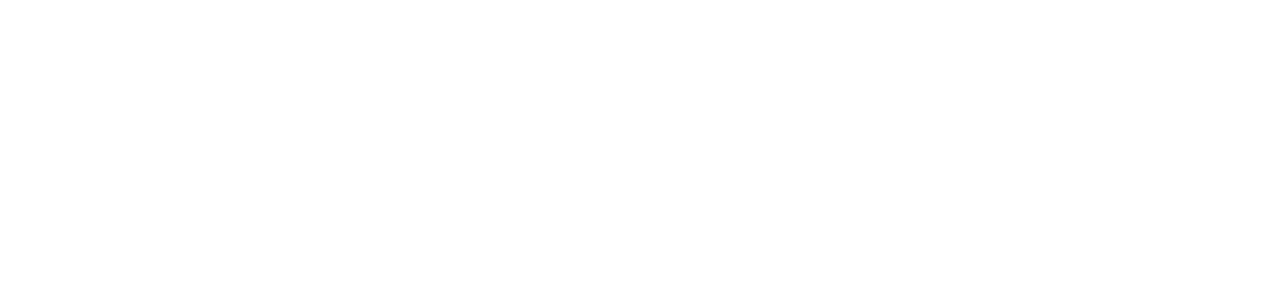
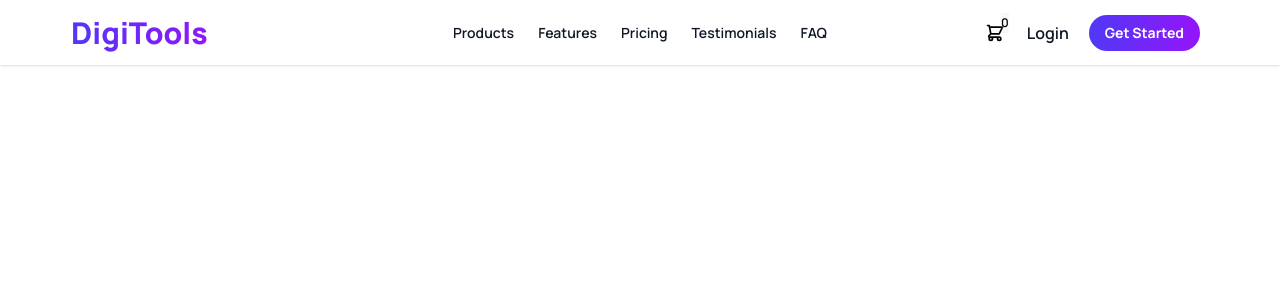
Before and after one commit to HSBHasib/PH-ASSIGNMENT-06, a React (Vite) app: page / in a window 1280 px wide. Shown: the top 300 px of the page. Built offline with nearby package versions, Linux system fonts and the light colour scheme; the HTML template or start-up script is replaced by a standard one.

Commit message:
add navber Sectoin

```diff
--- a/index.html
+++ b/index.html
@@ -4,7 +4,7 @@
     <meta charset="UTF-8" />
     <link rel="icon" type="image/svg+xml" href="/vite.svg" />
     <meta name="viewport" content="width=device-width, initial-scale=1.0" />
-    <title>ph-assignment-06</title>
+    <title>PH-ASSIGNMENT-06</title>
   </head>
   <body>
     <div id="root"></div>
--- a/package.json
+++ b/package.json
@@ -20,6 +20,7 @@
     "@types/react": "^19.2.7",
     "@types/react-dom": "^19.2.3",
     "@vitejs/plugin-react": "^5.1.1",
+    "daisyui": "^5.5.19",
     "eslint": "^9.39.1",
     "eslint-plugin-react-hooks": "^7.0.1",
     "eslint-plugin-react-refresh": "^0.4.24",
--- a/src/App.jsx
+++ b/src/App.jsx
@@ -1,9 +1,10 @@
 import React from 'react'
+import Header from './components/Header/Header'
 
 const App = () => {
   return (
     <div>
-
+      <Header />
     </div>
   )
 }
--- /dev/null
+++ b/src/components/Header/Banner/Banner.jsx
@@ -0,0 +1,11 @@
+import React from 'react'
+
+const Banner = () => {
+  return (
+    <div>
+
+    </div>
+  )
+}
+
+export default Banner
--- /dev/null
+++ b/src/components/Header/Header.jsx
@@ -0,0 +1,14 @@
+import React from 'react'
+import Navber from './Navber/Navber'
+import Banner from './Banner/Banner'
+
+const Header = () => {
+  return (
+    <div>
+      <Navber />
+      <Banner />
+    </div>
+  )
+}
+
+export default Header
--- /dev/null
+++ b/src/components/Header/Navber/Navber.jsx
@@ -0,0 +1,56 @@
+import React from 'react'
+
+const Navber = () => {
+  return (
+    <div>
+      <div>
+        <div className="navbar bg-base-100 shadow-sm sm:px-20">
+            <div className="navbar-start -space-x-7">
+            <div className="dropdown">
+                <div tabIndex={0} role="button" className="btn btn-ghost lg:hidden">
+                <svg xmlns="http://www.w3.org/2000/svg" className="h-5 w-5" fill="none" viewBox="0 0 24 24" stroke="currentColor"> <path strokeLinecap="round" strokeLinejoin="round" strokeWidth="2" d="M4 6h16M4 12h8m-8 6h16" /> </svg>
+                </div>
+                <ul
+                tabIndex="-1"
+                className="menu menu-sm dropdown-content bg-base-100 rounded-box z-1 mt-3 w-52 p-2 shadow font-semibold">
+                <li className='transition-all duration-200 active:scale-95 active:bg-[linear-gradient(88deg,#4f39f6_0%,#9514fa_100%)] active:text-white rounded-lg'><a>Products</a></li>
+                <li className='transition-all duration-100 active:scale-95 active:bg-[linear-gradient(88deg,#4f39f6_0%,#9514fa_100%)] active:text-white rounded-lg'><a>Features</a></li>
+                <li className='transition-all duration-100 active:scale-95 active:bg-[linear-gradient(88deg,#4f39f6_0%,#9514fa_100%)] active:text-white rounded-lg'><a>Pricing</a></li>
+                <li className='transition-all duration-100 active:scale-95 active:bg-[linear-gradient(88deg,#4f39f6_0%,#9514fa_100%)] active:text-white rounded-lg'><a>Testimonials</a></li>
+                <li className='transition-all duration-100 active:scale-95 active:bg-[linear-gradient(88deg,#4f39f6_0%,#9514fa_100%)] active:text-white rounded-lg'><a>FAQ</a></li>
+                </ul>
+            </div>
+            <a className="btn btn-ghost text-transparent bg-clip-text bg-[linear-gradient(88deg,#4f39f6_0%,#9514fa_100%)] font-extrabold text-3xl">DigiTools</a>
+            </div>
+            <div className="navbar-center hidden lg:flex">
+            <ul className="menu menu-horizontal px-1 text-[#101727] font-semibold">
+                <li><a>Products</a></li>
+                <li><a>Features</a></li>
+                <li><a>Pricing</a></li>
+                <li><a>Testimonials</a></li>
+                <li><a>FAQ</a></li>
+            </ul>
+            </div>
+            <div className="navbar-end space-x-3">
+                <div className="flex-none">
+                    <div className="dropdown dropdown-end">
+                    <div tabIndex={0} role="button" className="btn btn-ghost btn-circle">
+                        <div className="indicator">
+                        <svg xmlns="http://www.w3.org/2000/svg" className="h-5 w-5" fill="none" viewBox="0 0 24 24" stroke="currentColor"> <path strokeLinecap="round" strokeLinejoin="round" strokeWidth="2" d="M3 3h2l.4 2M7 13h10l4-8H5.4M7 13L5.4 5M7 13l-2.293 2.293c-.63.63-.184 1.707.707 1.707H17m0 0a2 2 0 100 4 2 2 0 000-4zm-8 2a2 2 0 11-4 0 2 2 0 014 0z" /> </svg>
+                        <span className="badge badge-sm indicator-item">0</span>
+                        </div>
+                    </div>
+                    </div>
+                </div>
+                <p className='font-semibold text-[#101727] pr-2'>Login</p>
+                <a className="border-none bg-[linear-gradient(88deg,#4f39f6_0%,#9514fa_100%)] text-white rounded-full px-4 py-2 text-sm font-bold transition-all duration-100 active:scale-95 cursor-pointer">
+                    Get Started
+                </a>
+            </div>
+        </div>
+        </div>
+    </div>
+  )
+}
+
+export default Navber
--- a/src/index.css
+++ b/src/index.css
@@ -1 +1,11 @@
+@import url('https://fonts.googleapis.com/css2?family=Manrope:wght@200..800&display=swap');
+
+
 @import "tailwindcss";
+@plugin "daisyui" {
+  themes: light;
+};
+
+body{
+  font-family: "Manrope", sans-serif;
+}
```
Also changed, not shown: src/assets/image/circle.png (added), 1 other file (tests, documents, lock files or other folders).
